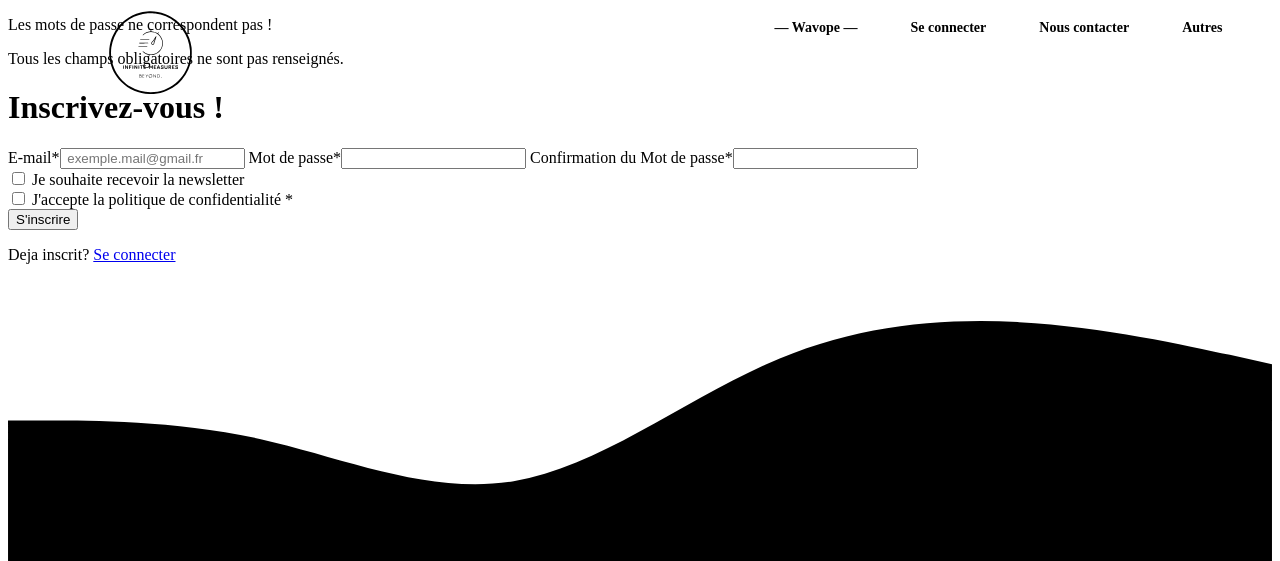
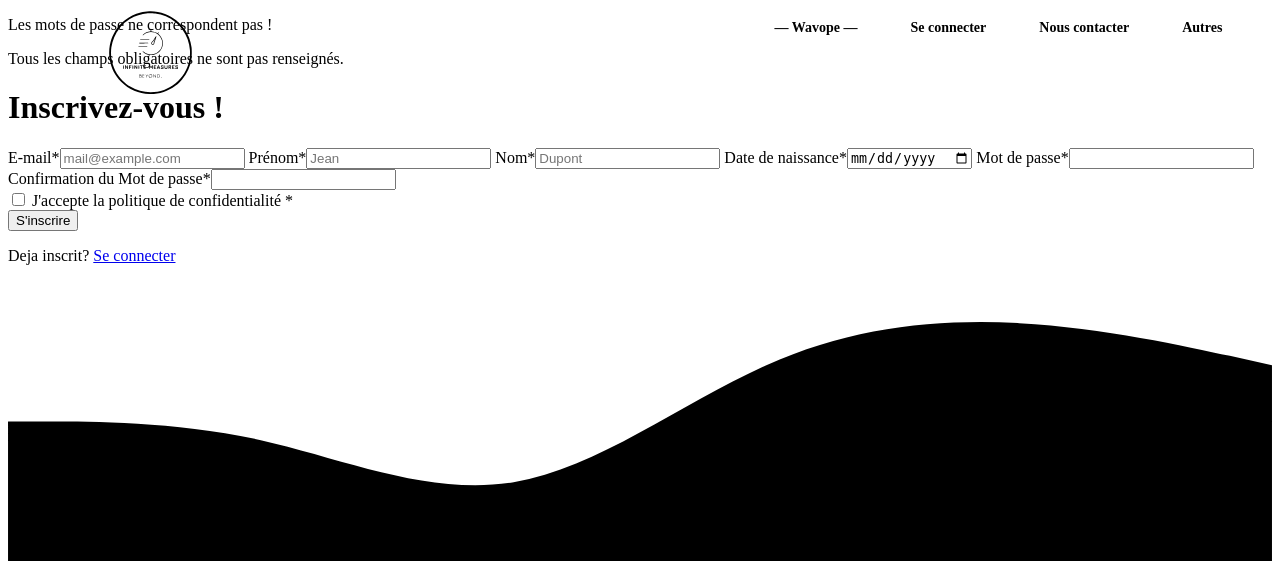
Before and after one commit to LeFlo62/Wavope, a PHP site: page /inscription.php in a window 1280 px wide. Shown: the top 561 px of the page. Run offline with PHP 8.4, Linux system fonts and the light colour scheme.

Commit message:
Continued inscription back-end

```diff
--- a/inscription.php
+++ b/inscription.php
@@ -26,13 +26,15 @@
 
             <form id="inscription" method="post" action="php/inscription.php"  class="InscriptionForm">
 
-                <label class="fieldInput">E-mail*<input type="email" name="username" id="nameUtilisateur" placeholder=" exemple.mail@gmail.fr"/></label>
+                <label class="fieldInput">E-mail*<input type="email" name="email" id="nameUtilisateur" placeholder="mail@example.com"/></label>
+                <label class="fieldInput">Prénom*<input type="email" name="firstname" id="nameUtilisateur" placeholder="Jean"/></label>
+                <label class="fieldInput">Nom*<input type="email" name="lastname" id="nameUtilisateur" placeholder="Dupont"/></label>
+                <label class="fieldInput">Date de naissance*<input type="date" name="birthdate" id="nameUtilisateur"/></label>
+
                 <label class="fieldInput">Mot de passe*<input name="password" id="passwordUtilisateur" type="password" /></label>
                 <label class="fieldInput">Confirmation du Mot de passe*<input id="nameUtilisateur2" type="password" /></label>
 
                 <div class=boiteCheck>
-                    <input class="checkboxClass"  type="checkbox" id="chbox1" name="chbox1">
-                    <label class="checkboxClass" for="chbox1"> Je souhaite recevoir la newsletter </label><br>
                     <input class="checkboxClass"  type="checkbox" id="chbox2" name="chbox2">
                     <label for="chbox2" > J'accepte la politique de confidentialité * </label>
                 </div>
```
Also changed, not shown: php/inscription.php (+33 -0 lines).
